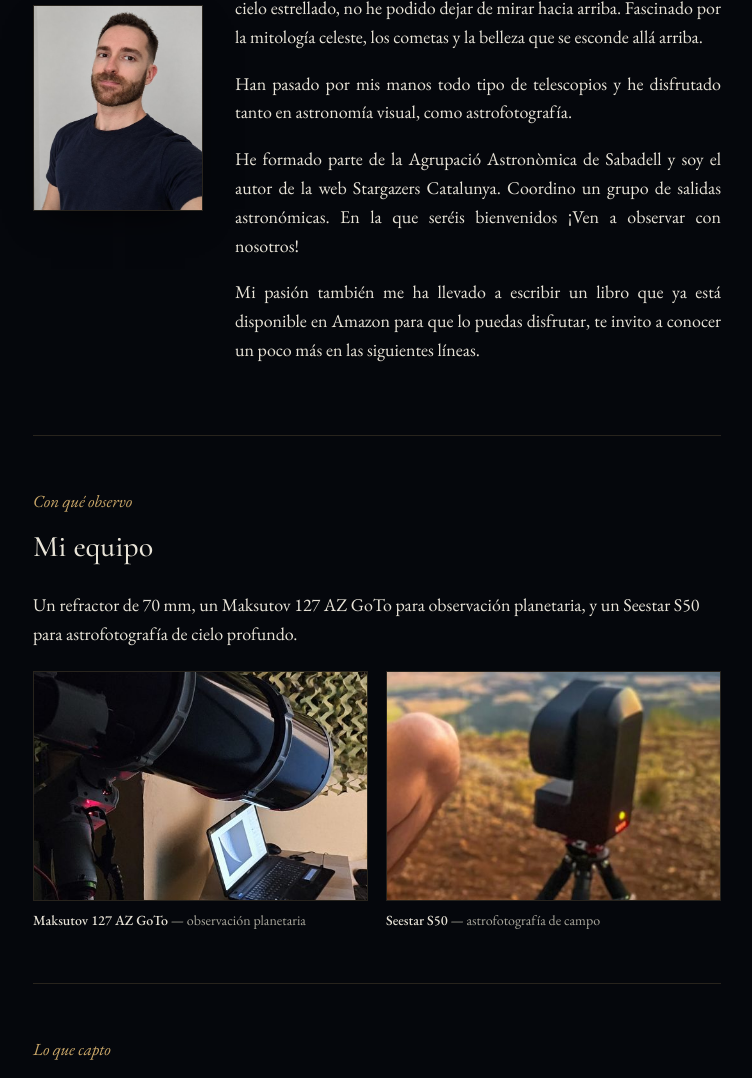
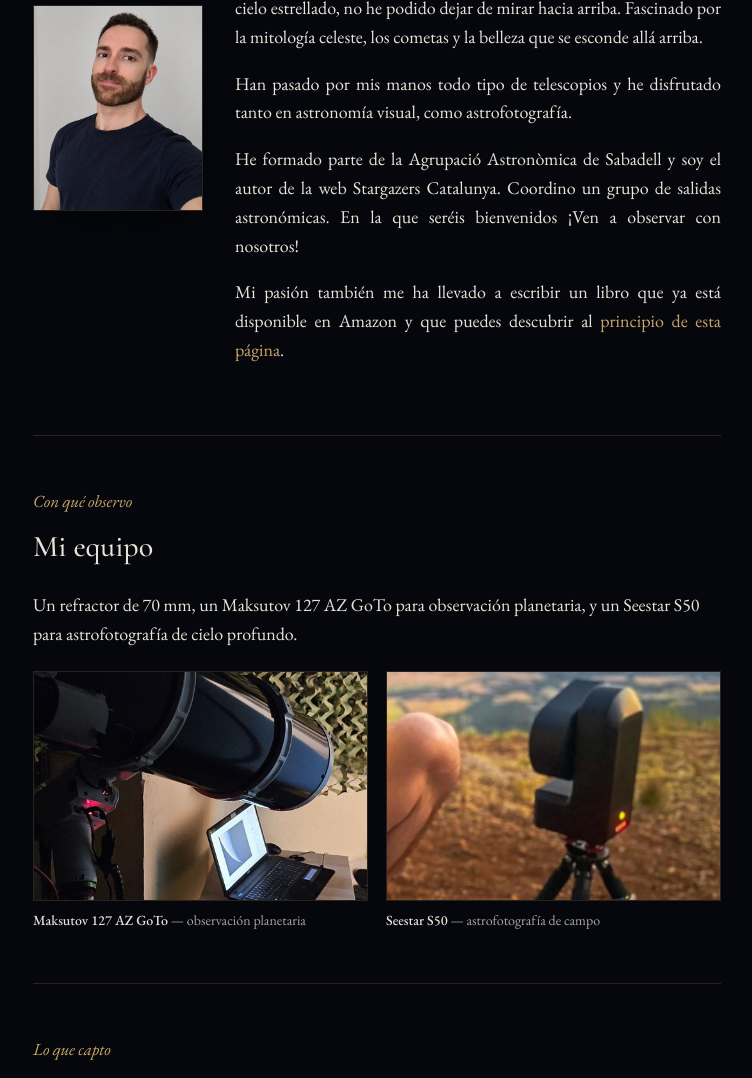
Before and after one commit to stargazerscat/robertvidalastronomia, a plain HTML site: page index.html in a window 1280 px wide. Shown: the part 3621-4699 px from the top of the page, without its empty margins (263-1015 px from the left). Drawn offline with nearby package versions, Linux system fonts and the light colour scheme.

Commit message:
Sobre mí: remite al libro al principio de la página
Co-Authored-By: Claude Opus 5.5 <noreply@anthropic.com>
Claude-Session: https://claude.ai/code/session_01Qa3grM1D3sSohqv15ft4SW

```diff
--- a/index.html
+++ b/index.html
@@ -457,7 +457,7 @@
         <p>¡Hola! me llamo Robert y resido en Barcelona. Soy aficionado a la astronomía desde que era un niño. Tras contemplar por primera vez un cielo estrellado, no he podido dejar de mirar hacia arriba. Fascinado por la mitología celeste, los cometas y la belleza que se esconde allá arriba.</p>
         <p>Han pasado por mis manos todo tipo de telescopios y he disfrutado tanto en astronomía visual, como astrofotografía.</p>
         <p>He formado parte de la Agrupació Astronòmica de Sabadell y soy el autor de la web Stargazers Catalunya. Coordino un grupo de salidas astronómicas. En la que seréis bienvenidos ¡Ven a observar con nosotros!</p>
-        <p>Mi pasión también me ha llevado a escribir un libro que ya está disponible en Amazon para que lo puedas disfrutar, te invito a conocer un poco más en las siguientes líneas.</p>
+        <p>Mi pasión también me ha llevado a escribir un libro que ya está disponible en Amazon y que puedes descubrir al <a href="#libro">principio de esta página</a>.</p>
       </div>
     </div>
   </section>
```
